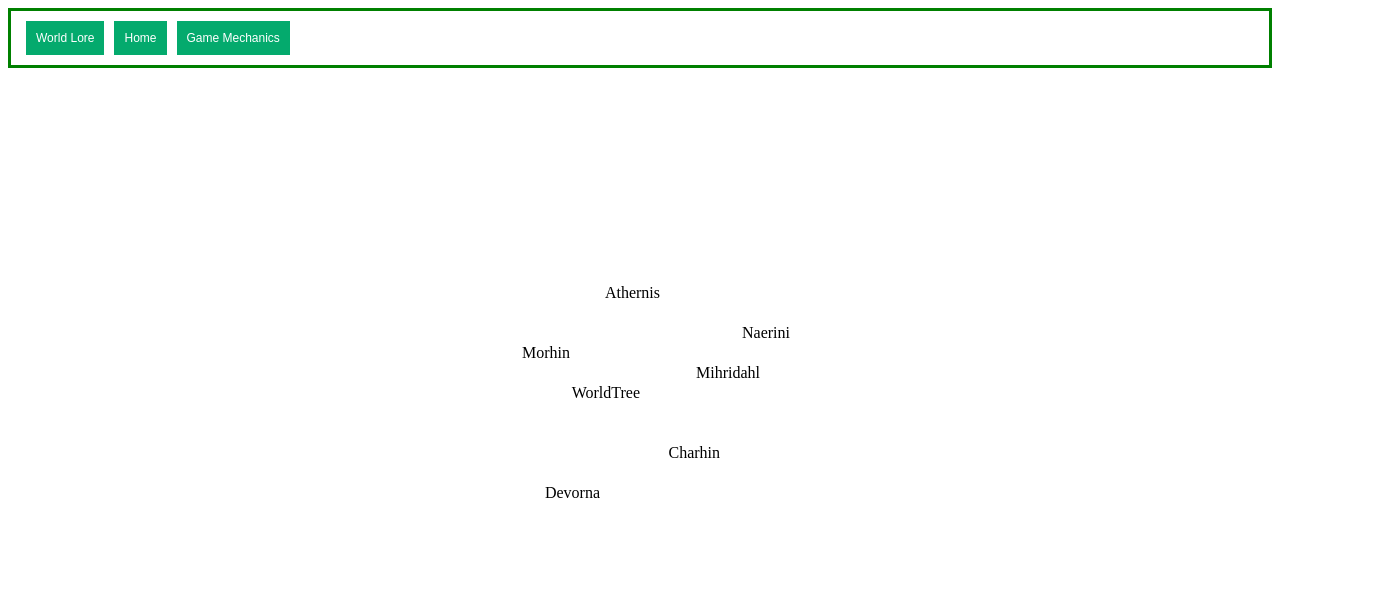
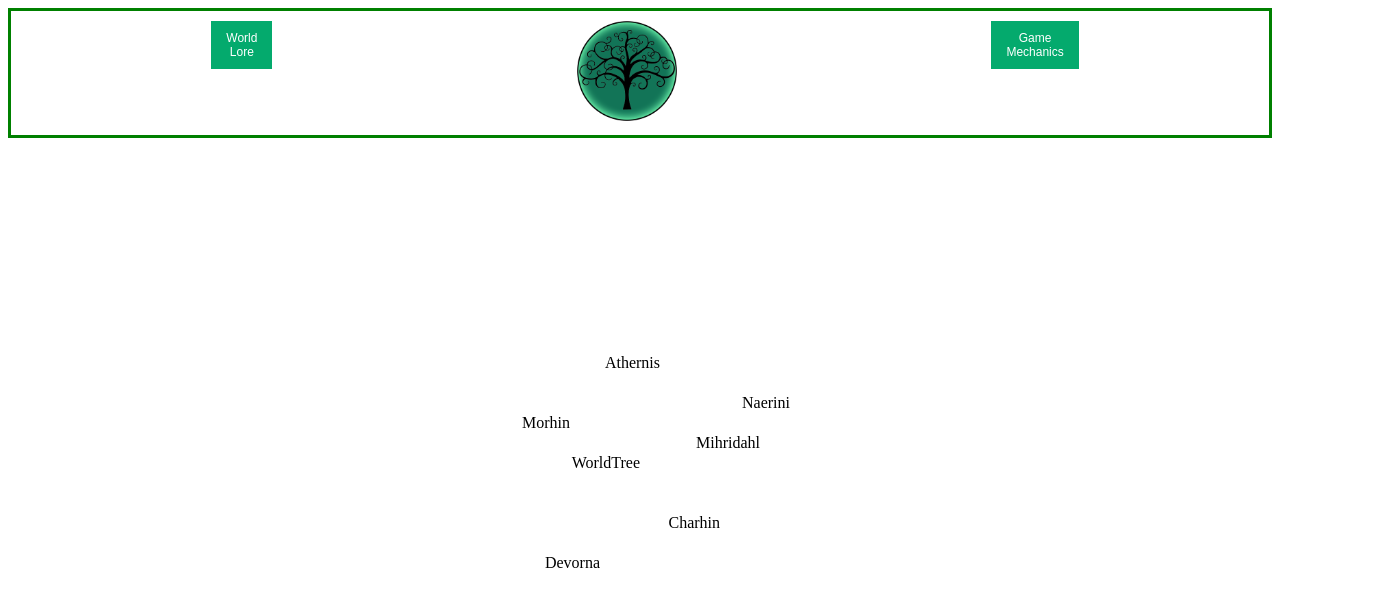
Before and after one commit to IronTaurus/Nychthemeron, a plain HTML site: page index.html in a window 1280 px wide. Shown: the whole page, 1383 px wide, since content can reach past the window. Drawn offline with Linux system fonts and the light colour scheme.

Commit message:
Home changes on index

```diff
--- a/Style.css
+++ b/Style.css
@@ -1,28 +1,26 @@
-.Top-menu{
+.top-menu {
   display: flex;
   position: sticky;
-margin:auto;
   padding: 10px;
   border: 3px solid green;
+  justify-content: center;
 }
-#Top-menu-1{
+#Top-menu-1 {
   z-index: 2;
 }
-#Top-menu-2{
+#Top-menu-2 {
   z-index: 1;
 }
-#top-button{
-    background-color: #04AA6D;
-    color: white;
-    padding: 10px;
-    font-size: 12px;
-    margin-left: 5px;
-    margin-right: 5px;
+#top-button {
+  padding: 0px;
+  margin-left: 0px;
+  margin-right: 0px;
   border: none;
 }
 /* Dropdown Button */
 .dropbtn {
-    background-color: #04AA6D;
+  display: block;
+  background-color: #04aa6d;
   color: white;
   padding: 10px;
   font-size: 12px;
@@ -30,7 +28,23 @@ border: 3px solid green;
   margin-left: 5px;
   margin-right: 5px;
 }
-
+.top-dropbtn {
+  display: block;
+  background-color: #04aa6d;
+  color: white;
+  width: 100%;
+  padding: 10px;
+  font-size: 12px;
+  border: none;
+  margin-left: 5px;
+  margin-right: 5px;
+}
+.top-dropdown {
+  position: relative;
+  display: inline-block;
+  padding-left: 25%;
+  padding-right: 25%;
+}
 /* The container <div> - needed to position the dropdown content */
 .dropdown {
   position: relative;
@@ -43,15 +57,25 @@ border: 3px solid green;
   position: absolute;
   background-color: #f1f1f1;
   min-width: 160px;
-    box-shadow: 0px 8px 16px 0px rgba(0,0,0,0.2);
+  box-shadow: 0px 8px 16px 0px rgba(0, 0, 0, 0.2);
   z-index: 1;
 }
 
 /*Top menu button styling*/
-.dropdown-content a:hover {background-color: #ddd;}
-.dropdown:hover .dropdown-content {display: block;}
-.dropdown:hover .dropbtn {background-color: #3e8e41; cursor: pointer; pointer-events: none;}
-#top-button:hover{background-color:#3e8e41; cursor: pointer;}
+.dropdown-content a:hover {
+  background-color: #ddd;
+}
+.dropdown:hover .dropdown-content {
+  display: block;
+}
+.dropdown:hover .dropbtn {
+  background-color: #3e8e41;
+  cursor: pointer;
+}
+#top-button:hover {
+  background-color: #3e8e41;
+  cursor: pointer;
+}
 
 /* Links inside the dropdown */
 .dropdown-content a {
@@ -61,54 +85,54 @@ border: 3px solid green;
   display: block;
 }
 
-#Middle-block{
+#Middle-block {
   position: relative;
-margin:auto;
+  margin: auto;
   width: 50%;
 }
-#World-tree{
+#World-tree {
   padding: 50%;
   position: absolute;
   right: 0px;
   top: 0px;
   margin: auto;
 }
-#Mihridahl{
+#Mihridahl {
   padding: 50%;
   position: absolute;
   right: -120px;
   top: -20px;
   margin: auto;
 }
-#Athernis{
+#Athernis {
   padding: 50%;
   position: absolute;
   right: -20px;
   top: -100px;
   margin: auto;
 }
-#Charhin{
+#Charhin {
   padding: 50%;
   position: absolute;
   right: -80px;
   top: 60px;
   margin: auto;
 }
-#Devorna{
+#Devorna {
   padding: 50%;
   position: absolute;
   right: 40px;
   top: 100px;
   margin: auto;
 }
-#Morhin{
+#Morhin {
   padding: 50%;
   position: absolute;
   right: 70px;
   top: -40px;
   margin: auto;
 }
-#Naerini{
+#Naerini {
   padding: 50%;
   position: absolute;
   right: -150px;
--- a/index.html
+++ b/index.html
@@ -10,9 +10,9 @@
 </head>
 
 <body>
-  <div id="Top-menu-1" class="Top-menu">
-    <div class="dropdown">
-      <button class="dropbtn" onclick="window.location.href='#';">World Lore</button>
+  <div id="Top-menu-1" class="top-menu">
+    <div class="top-dropdown">
+      <button class="top-dropbtn" onclick="window.location.href='#';">World Lore</button>
       <div class="dropdown-content">
         <a href="Religion.html">Religion</a>
         <a href="#">History</a>
@@ -20,10 +20,10 @@
       </div>
     </div>
 
-    <button id="top-button" onclick="window.location.href='index.html';">Home</button>
+    <a id="top-button" onclick="href='index.html';"><img src="Art\Home.png" alt="home" width="100" height="100"></a>
 
-    <div class="dropdown">
-      <button class="dropbtn" onclick="window.location.href='Religion.html';">Game Mechanics</button>
+    <div class="top-dropdown">
+      <button class="top-dropbtn" onclick="window.location.href='Religion.html';">Game Mechanics</button>
       <div class="dropdown-content">
         <a href="#">Character Builder</a>
         <a href="Classes.html">Classes</a>
```
Also changed, not shown: Classes.html (+2 -2 lines), Religion.html (+2 -2 lines), Art/Home.png (added). Lines whose indentation alone changed are shown as unchanged.
